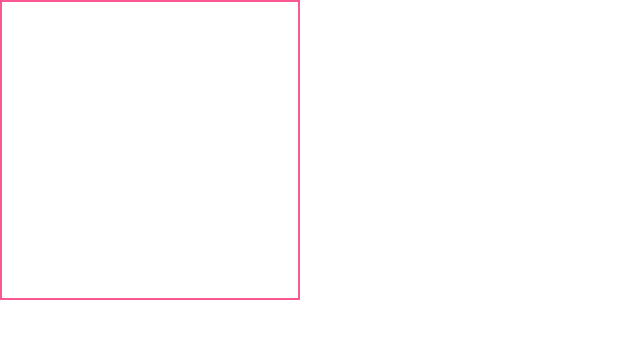
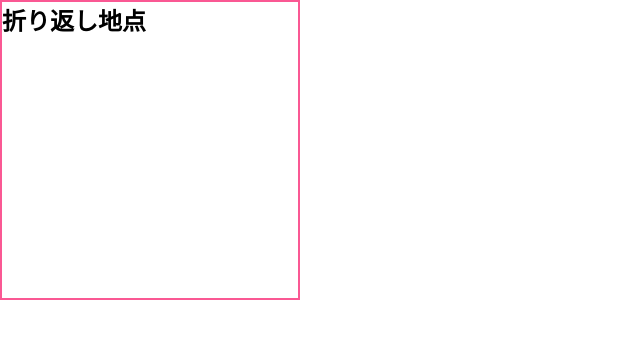
Before and after one commit to miyajun2929/htmlcss_chap.7_kakunin-mondai, a plain HTML site: page index.html in a window 1280 px wide. Shown: the whole page, without its empty margins (0-640 px from the left). Drawn offline with Linux system fonts and the light colour scheme.

Commit message:
[Add] section要素内に見出しタグ追加

```diff
--- a/index.html
+++ b/index.html
@@ -7,7 +7,9 @@
   </head>
 
   <body>
-    <section></section>
+    <section>
+      <h1>折り返し地点</h1>
+    </section>
   </body>
 
 </html>
```
